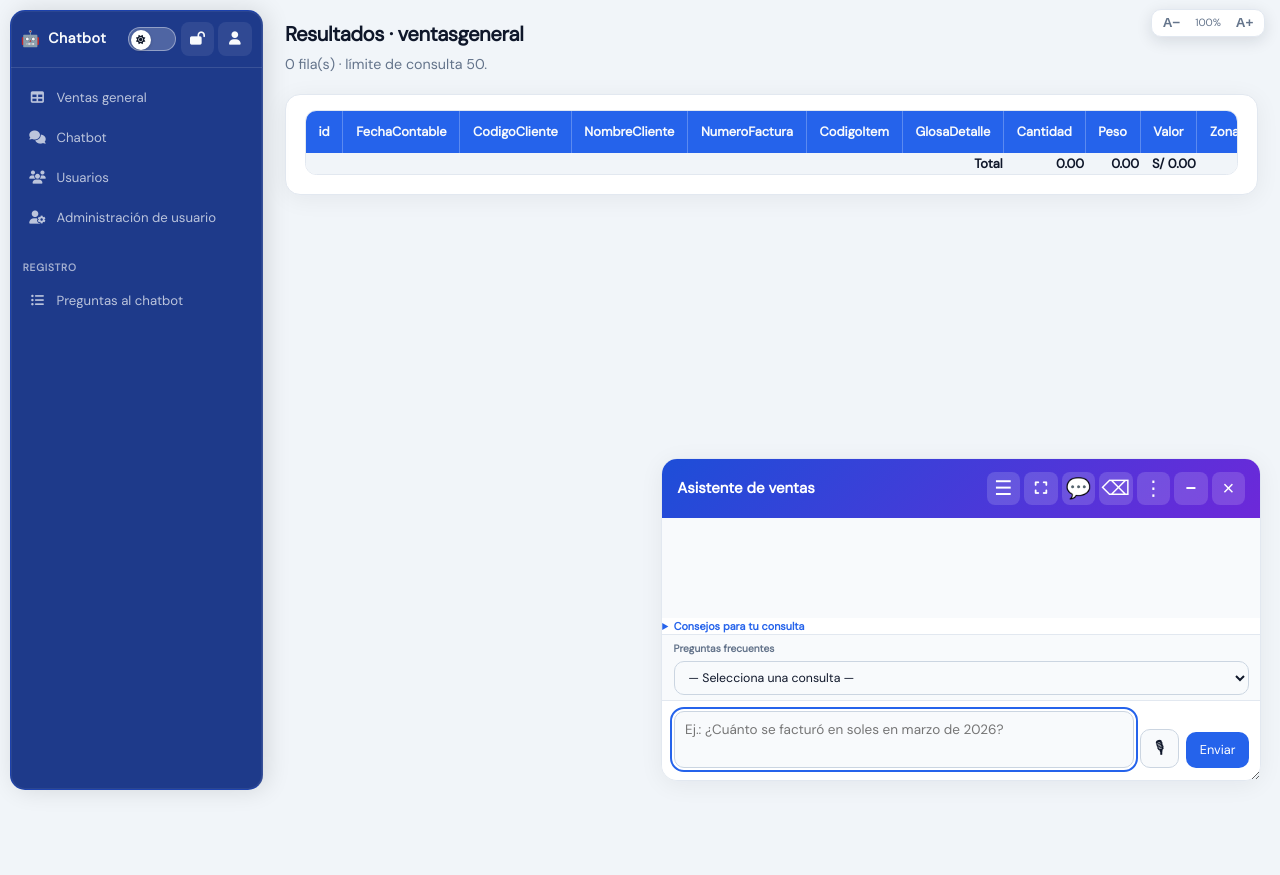
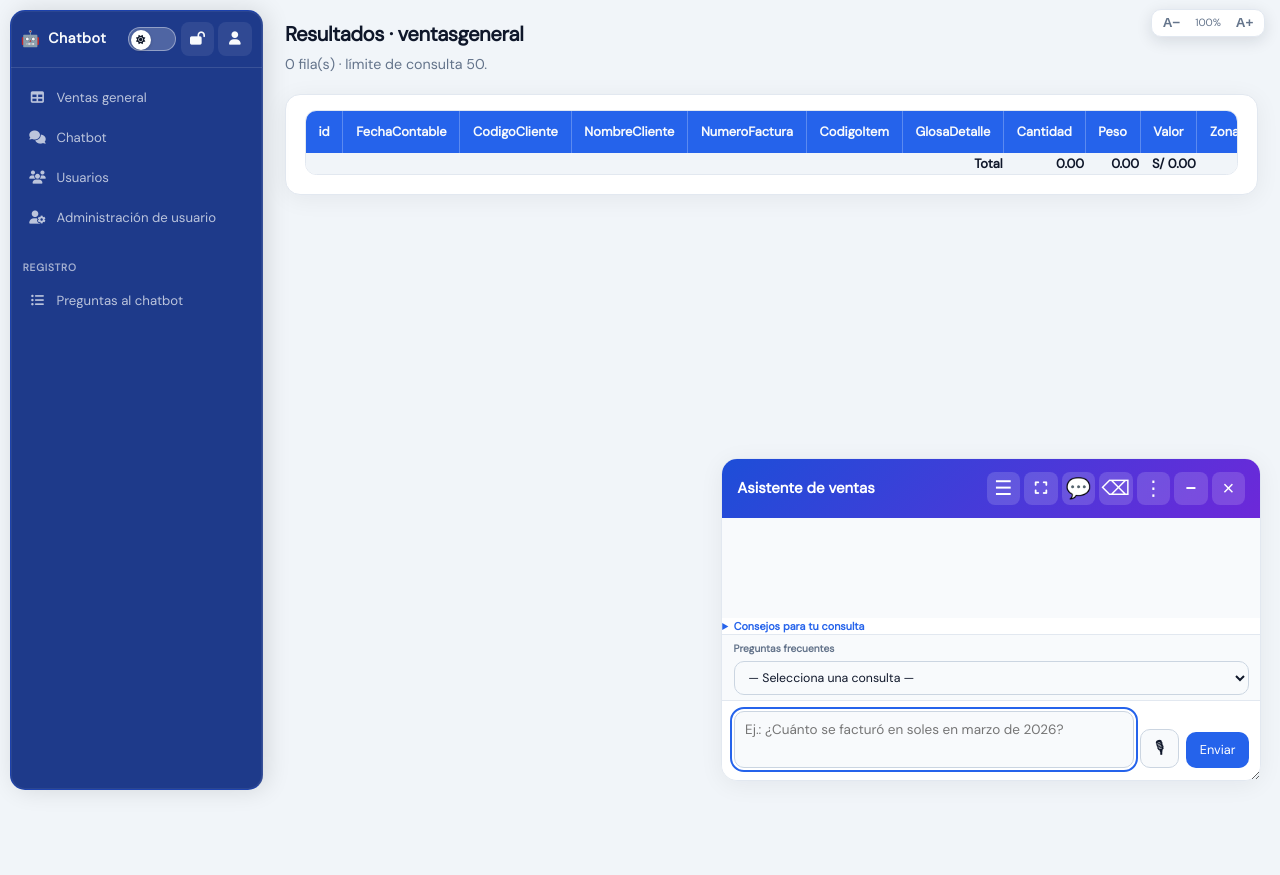
Before and after one commit to FabiTaparaQuispe/Chatbot-ventas-GSR, a Flask app: page /modules/ventasgeneral/buscar-tabla in a window 1280 px wide, after a click on "Asistente". Run offline with Flask 3, Linux system fonts and the light colour scheme; the visitor is signed in with stand-in values (Sample User, id 1); data that the repository does not hold is empty; parts of the project's set-up code (start-up, migrations or seed data) failed here and were passed over; some libraries are stand-ins or nearby versions.

Commit message:
style: panel del chat flotante un poco mas angosto (600px -> 540px)
Co-Authored-By: Claude Opus 4.8 <noreply@anthropic.com>

```diff
--- a/backend_python/templates/partials/chat_floating.html
+++ b/backend_python/templates/partials/chat_floating.html
@@ -14,7 +14,7 @@
     .chat-fab[hidden] { display: none !important; }
     .chat-panel {
         position: fixed; bottom: 1.25rem; right: 1.25rem; z-index: 100003;
-        width: min(100vw - 1.5rem, 600px);
+        width: min(100vw - 1.5rem, 540px);
         min-width: 300px;
         min-height: 260px;
         max-width: min(98vw, 900px);
```
